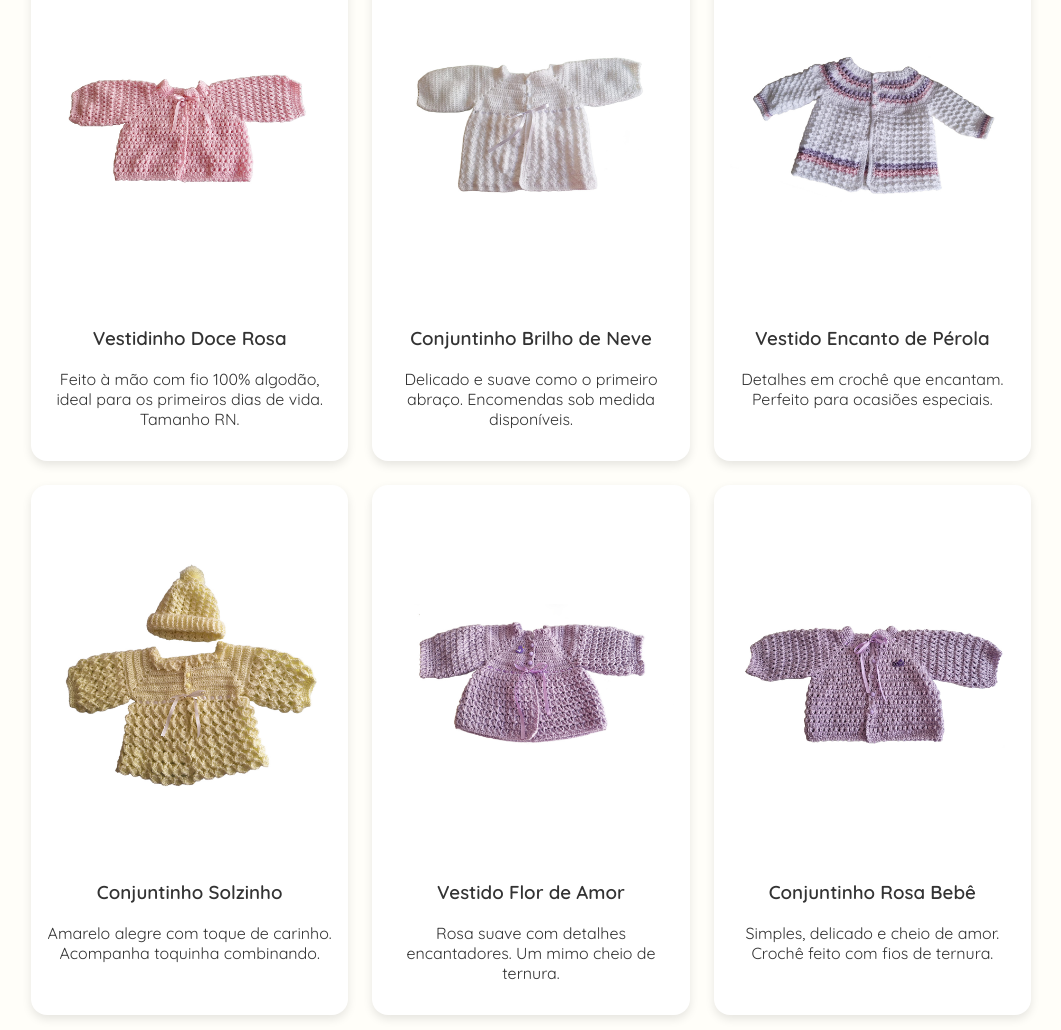
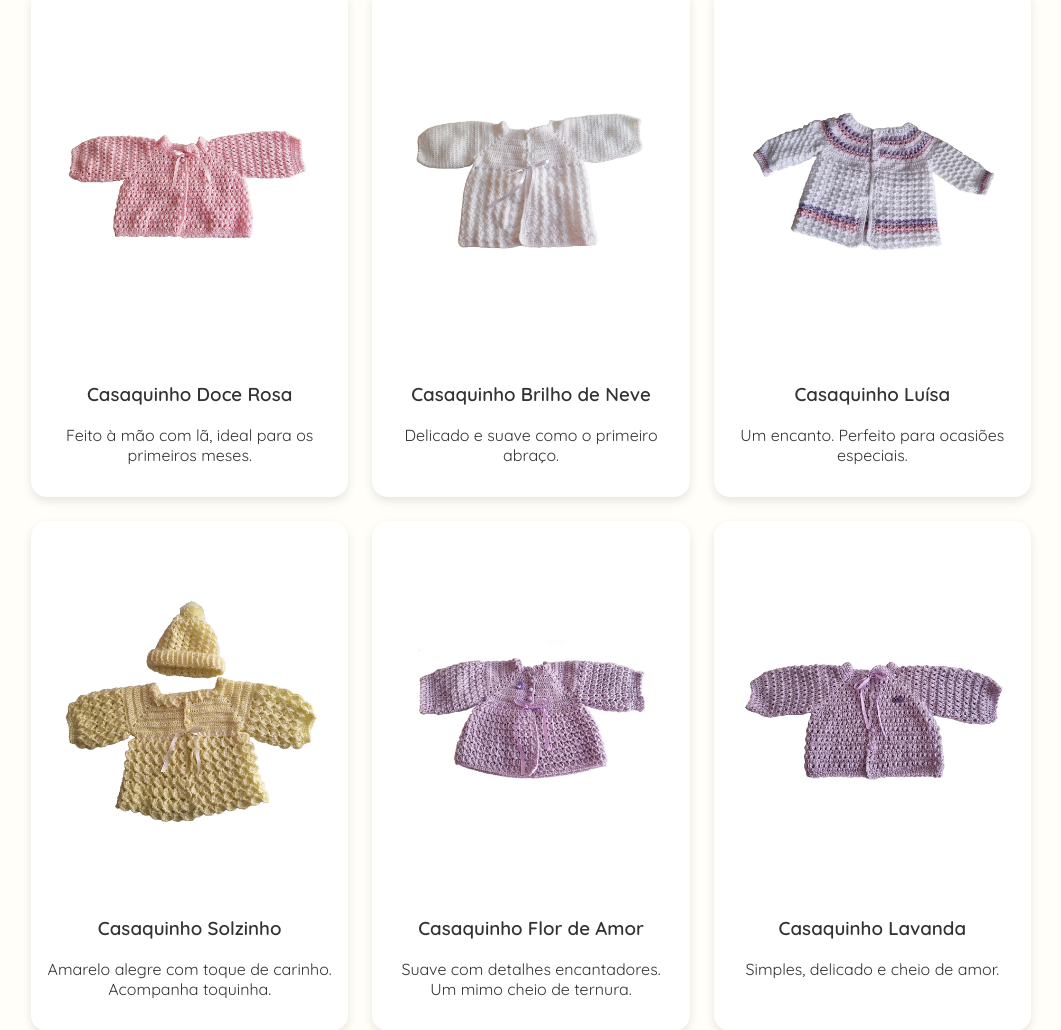
Before and after one commit to Leonardobonin/encantodemai.github.io, a plain HTML site: page index.html in a window 1280 px wide. Shown: the part 579-1609 px from the top of the page, without its empty margins (109-1170 px from the left). Drawn offline with Linux system fonts and the light colour scheme.

Commit message:
arrumar texto

```diff
--- a/index.html
+++ b/index.html
@@ -25,6 +25,7 @@
   <section class="container" id="inicio">
     <h2>Bem-vinda ao Encanto de Mai!</h2>
     <p>Roupinhas de crochê feitas à mão com carinho e delicadeza, perfeitas para aquecer seu bebê com amor.</p>
+    <p>Utilizo lã especialmente desenvolvidos para bebês — antialérgicos, 100% acrílico e das melhores marcas nacionais — garantindo conforto, segurança e muito aconchego para os pequenos.</p>
   </section>
   <section class="container" id="roupinhas">
     <h2>Nossas Roupinhas</h2>
@@ -34,8 +35,9 @@
   </section>
   <section class="container" id="sobre">
     <h2>Sobre a Mai</h2>
-    <p>Sou Celmari, a Mai, apaixonada por crochê e por criar peças únicas para os pequenos. Cada roupinha é feita com fios de amor e um toque de encanto do céu e do mar.</p>
-    <p>O Encanto de Mai nasceu do desejo de transformar ternura em arte. Cada pontinho carrega o cuidado de mãos que amam e se dedicam a acolher os primeiros dias de vida dos bebês com aconchego e delicadeza. Aqui, cada peça é pensada com carinho para trazer beleza, conforto e magia à infância.</p>
+    <p>Sou Celmari, a Mai, apaixonada por crochê e por criar peças únicas para os pequenos. Cada roupinha com amor e um toque de encanto do céu e do mar.</p>
+    <p>O Encanto de Mai nasceu do desejo de transformar ternura em arte. Cada pontinho carrega o cuidado de mãos que amam e se dedicam a acolher os bebês com aconchego e delicadeza. Aqui, cada peça é pensada com carinho para trazer beleza e conforto.</p>
+    <p>O nome Celmari carrega em si a poesia do encontro entre o céu e o mar — dois elementos que simbolizam paz, imensidão e harmonia. É dessa fusão que nasce a inspiração para cada criação: o azul do céu, que embala sonhos, e o abraço do mar, que acalma e acolhe. Assim, cada peça leva um pedacinho dessa magia para aquecer os primeiros dias dos nossos pequenos encantos.</p>
   </section>
   <section class="container" id="comprar">
     <h2>Como Comprar</h2>
--- a/roupinhas.json
+++ b/roupinhas.json
@@ -1,37 +1,37 @@
 [
     {
         "link_image": "./imagens/roupinhas/rosinha.jpg",
-        "Nome": "Vestidinho Doce Rosa",
-        "Descricao": "Feito à mão com fio 100% algodão, ideal para os primeiros dias de vida. Tamanho RN."
+        "Nome": "Casaquinho Doce Rosa",
+        "Descricao": "Feito à mão com lã, ideal para os primeiros meses."
     },
     {
         "link_image": "./imagens/roupinhas/branca_2.jpg",
-        "Nome": "Conjuntinho Brilho de Neve",
-        "Descricao": "Delicado e suave como o primeiro abraço. Encomendas sob medida disponíveis."
+        "Nome": "Casaquinho Brilho de Neve",
+        "Descricao": "Delicado e suave como o primeiro abraço."
     },
     {
         "link_image": "./imagens/roupinhas/branca_com_detalhe.jpg",
-        "Nome": "Vestido Encanto de Pérola",
-        "Descricao": "Detalhes em crochê que encantam. Perfeito para ocasiões especiais."
+        "Nome": "Casaquinho Luísa",
+        "Descricao": "Um encanto. Perfeito para ocasiões especiais."
     },
     {
         "link_image": "./imagens/roupinhas/amarela.jpg",
-        "Nome": "Conjuntinho Solzinho",
-        "Descricao": "Amarelo alegre com toque de carinho. Acompanha toquinha combinando."
+        "Nome": "Casaquinho Solzinho",
+        "Descricao": "Amarelo alegre com toque de carinho. Acompanha toquinha."
     },
     {
         "link_image": "./imagens/roupinhas/rosa_com_detalhe.jpg",
-        "Nome": "Vestido Flor de Amor",
-        "Descricao": "Rosa suave com detalhes encantadores. Um mimo cheio de ternura."
+        "Nome": "Casaquinho Flor de Amor",
+        "Descricao": "Suave com detalhes encantadores. Um mimo cheio de ternura."
     },
     {
         "link_image": "./imagens/roupinhas/rosa.jpg",
-        "Nome": "Conjuntinho Rosa Bebê",
-        "Descricao": "Simples, delicado e cheio de amor. Crochê feito com fios de ternura."
+        "Nome": "Casaquinho Lavanda",
+        "Descricao": "Simples, delicado e cheio de amor."
     },
     {
         "link_image": "./imagens/roupinhas/branca.jpg",
-        "Nome": "Conjuntinho Branca",
-        "Descricao": "Delicado e suave como o primeiro abraço. Encomendas sob medida disponíveis."
+        "Nome": "Casaquinho Princesa",
+        "Descricao": "Delicado e suave."
     }
 ]
```
